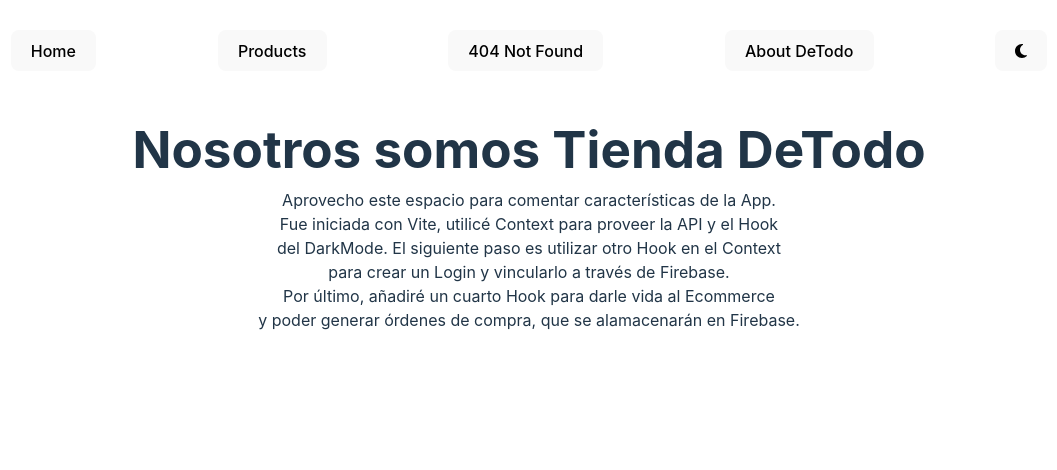
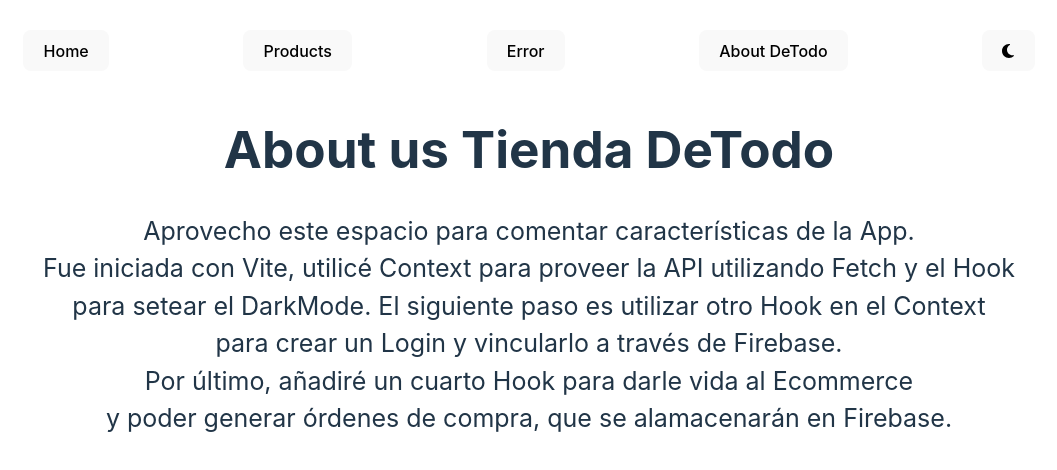
Before and after one commit to JuanDSacco/ecommerce-login-darkmode-context-vite, a React (Vite) app: page /about-us in a window 1280 px wide. Shown: the top 470 px of the page, without its empty margins (111-1168 px from the left). Built offline with nearby package versions, Linux system fonts and the light colour scheme; no server answers.

Commit message:
modifico endpoint, y estilado

```diff
--- a/src/App.jsx
+++ b/src/App.jsx
@@ -6,6 +6,7 @@
 import ItemListContainer from './components/Routes/ItemListContainer/ItemListContainer';
 import ApiProvider from './context/ApiContext';
 import { BrowserRouter, Routes, Route } from 'react-router-dom';
+import Error from './components/Routes/Error/Error';
 
 function App() {
 
@@ -19,6 +20,7 @@
         <Route path='/products' element={<ItemListContainer/>}/>
         <Route path='/products/:id' element={<ItemDetailContainer/>}/>
         <Route path='/about-us' element={<AboutDeTodo/>}/>
+        <Route path='/error' element={<Error/>}/>
       </Routes>
       </BrowserRouter>
     </ApiProvider>
--- a/src/components/ItemList/ItemList.jsx
+++ b/src/components/ItemList/ItemList.jsx
@@ -14,14 +14,14 @@
                 <h1 className='h1Title'>{data.title}</h1>
                 <img className="imgProd" src={data.image} alt="imagen del producto"/>
                 <h2 className='h2List'>Price ${data.price}</h2>
-                <Link to={`/products/${data.id}`}><button className='btnLight'>Ver más</button></Link>
+                <Link to={`/products/${data.id}`}><button className='btnLight'>See more</button></Link>
             </main>
         :
             <main className='divContainerDark'>
                 <h1 className='h1Title'>{data.title}</h1>
                 <img className="imgProdDark" src={data.image} alt="imagen del producto"/>
                 <h2 className='h2List'>Price ${data.price}</h2>
-                <Link to={`/products/${data.id}`}><button>Ver más</button></Link>
+                <Link to={`/products/${data.id}`}><button>See more</button></Link>
             </main>
             }
         </>
--- a/src/components/NavBar/NavBar.jsx
+++ b/src/components/NavBar/NavBar.jsx
@@ -18,7 +18,7 @@
         <ul className='ulNavBar'>
             <Link to={'/'}><button><li>Home</li></button></Link>
             <Link to={'products'}><button><li>Products</li></button></Link>
-            <Link to={'/detail'}><button><li>404 Not Found</li></button></Link>
+            <Link to={'/error'}><button><li>Error</li></button></Link>
             <Link to={'/about-us'}><button><li>About DeTodo</li></button></Link>
             <button onClick={() => setMode(true)}><li><FontAwesomeIcon icon={faMoon}/></li></button>
         </ul>
@@ -28,7 +28,7 @@
         <ul className='ulNavBar'>
             <Link to={'/'}><button><li>Home</li></button></Link>
             <Link to={'products'}><button><li>Products</li></button></Link>
-            <Link to={'/detail'}><button><li>404 Not Found</li></button></Link>
+            <Link to={'/error'}><button><li>Error</li></button></Link>
             <Link to={'/about-us'}><button><li>About DeTodo</li></button></Link>
             <button onClick={() => setMode(false)}><li><FontAwesomeIcon icon={faSun}/></li></button>
         </ul>
--- a/src/components/Routes/AboutDeTodo/AboutDeTodo.jsx
+++ b/src/components/Routes/AboutDeTodo/AboutDeTodo.jsx
@@ -11,10 +11,10 @@
         {
             mode === false ?
             <div className='divAbout'>
-                <h1 className='h1About'>Nosotros somos Tienda DeTodo</h1>
-                <p>Aprovecho este espacio para comentar características de la App. <br></br>
-                    Fue iniciada con Vite, utilicé Context para proveer la API y el Hook <br></br>
-                    del DarkMode. El siguiente paso es utilizar otro Hook en el Context <br></br>
+                <h1 className='h1About'>About us Tienda DeTodo</h1>
+                <p className='pAbout'>Aprovecho este espacio para comentar características de la App. <br></br>
+                    Fue iniciada con Vite, utilicé Context para proveer la API utilizando Fetch y el Hook <br></br>
+                    para setear el DarkMode. El siguiente paso es utilizar otro Hook en el Context <br></br>
                     para crear un Login y vincularlo a través de Firebase.<br></br>
                     Por último, añadiré un cuarto Hook para darle vida al Ecommerce<br></br>
                     y poder generar órdenes de compra, que se alamacenarán en Firebase.
@@ -22,10 +22,10 @@
             </div>
             :
             <div className='divAboutDark'>
-                <h1 className='h1About'>Nosotros somos Tienda DeTodo</h1>
-                <p>Aprovecho este espacio para comentar características de la App. <br></br>
-                    Fue iniciada con Vite, utilicé Context para proveer la API y el Hook <br></br>
-                    del DarkMode. El siguiente paso es crear otro Hook en el Context <br></br>
+                <h1 className='h1About'>About us Tienda DeTodo</h1>
+                <p className='pAbout'>Aprovecho este espacio para comentar características de la App. <br></br>
+                    Fue iniciada con Vite, utilicé Context para proveer la API utilizando Fetch y el Hook <br></br>
+                    para setear el DarkMode. El siguiente paso es crear otro Hook en el Context <br></br>
                     para crear un Login y vincularlo a través de Firebase.<br></br>
                     Por último, añadiré un cuarto Hook para darle vida al Ecommerce<br></br>
                     y poder generar órdenes de compra, que se alamacenarán en Firebase.
--- /dev/null
+++ b/src/components/Routes/Error/Error.jsx
@@ -0,0 +1,11 @@
+import React from 'react'
+
+const Error = () => {
+return (
+    <div>
+        <h1>404 Not Found</h1>
+    </div>
+)
+}
+
+export default Error
--- a/src/components/Routes/Home/Home.jsx
+++ b/src/components/Routes/Home/Home.jsx
@@ -10,9 +10,9 @@
     <main className='mainHome'>
         {
             mode === false ?
-            <h1 className='h1Home'>Bienvenidos a Tienda online DeTodo</h1>
+            <h1 className='h1Home'>Welcome to Ecommerce DeTodo</h1>
             :
-            <h1 className='h1HomeDark'>Bienvenidos a Tienda online DeTodo</h1>
+            <h1 className='h1HomeDark'>Welcome to Ecommerce DeTodo</h1>
         }
     </main>
 )
--- a/src/components/Routes/ItemDetailContainer/ItemDetailContainer.jsx
+++ b/src/components/Routes/ItemDetailContainer/ItemDetailContainer.jsx
@@ -22,7 +22,7 @@
                 <h2 className='h2Detail'>Price: ${searchForId.price}</h2>
                 <p className='pDetail'>{searchForId.description}</p>
                 <div className='divBtnDetail'>
-                <button className='btnDetail'>Comprar</button>
+                <button className='btnDetail'>Buy Not Functional</button>
                 </div>
             </div>
             )
@@ -34,7 +34,7 @@
                 <h2 className='h2Detail'>Price: ${searchForId.price}</h2>
                 <p className='pDetail'>{searchForId.description}</p>
                 <div className='divBtnDetail'>
-                <button className='btnDetailDark'>Comprar</button>
+                <button className='btnDetailDark'>Buy Not Functional</button>
                 </div>
             </div>
             )
--- a/src/css/aboutDeTodo.css
+++ b/src/css/aboutDeTodo.css
@@ -13,6 +13,12 @@
     padding-bottom: 10px;
 }
 
+.pAbout{
+    font-size: 25px;
+    padding-top: 25px;
+    padding-bottom: 20px;
+}
+
 /* Dark Mode */
 
 .divAboutDark{
```
